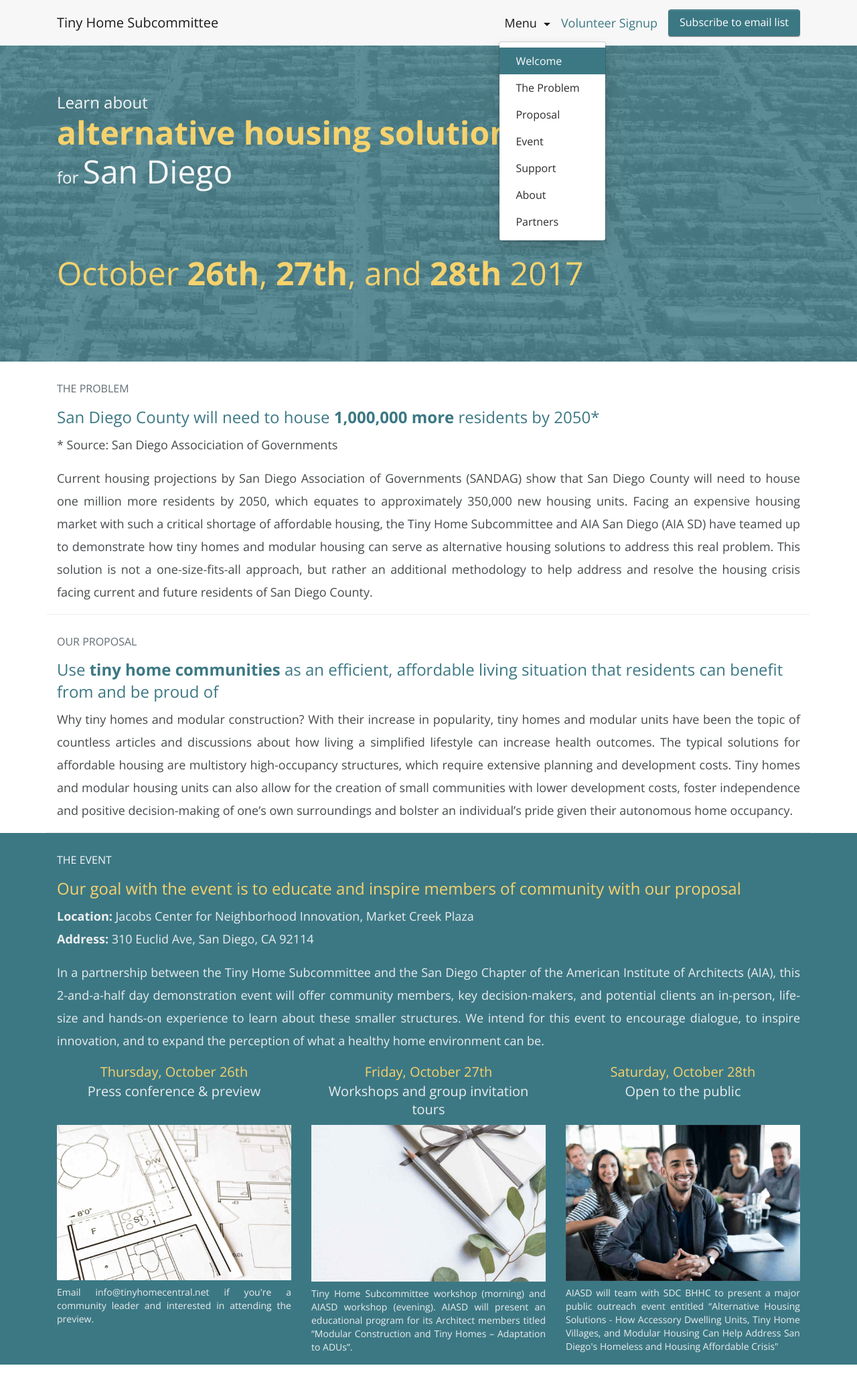
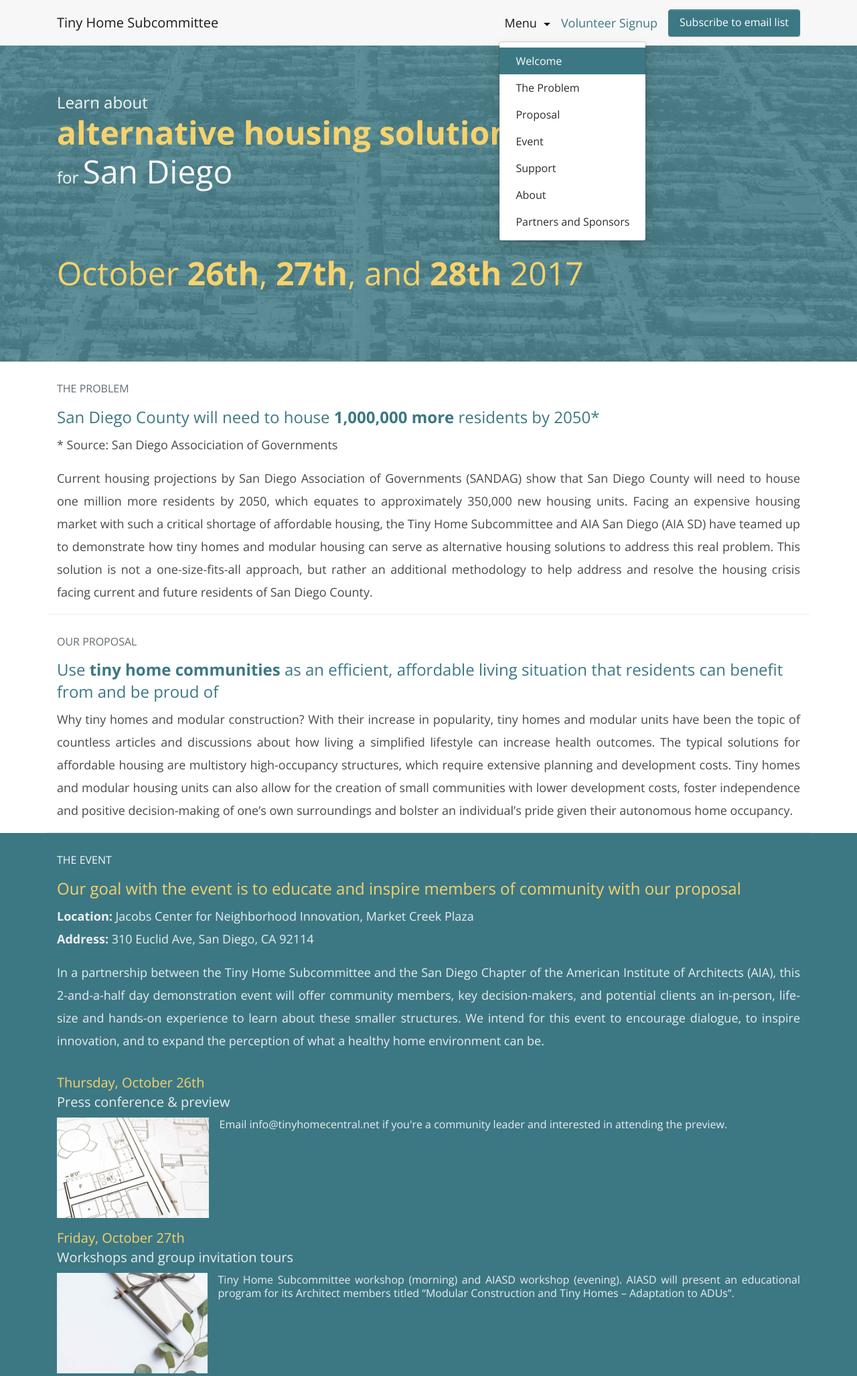
Before and after one commit to tinyhomesubcommittee/tinyhomesubcommittee, a PHP site: page / in a window 1280 px wide, after a click on "Menu". Shown: the top 2055 px of the page at 67% size. Run offline with PHP 8.4, Linux system fonts and the light colour scheme; some libraries are stand-ins or nearby versions.

Commit message:
add sponsors and change the structure of the event section to accommodate more content

```diff
--- a/index.html
+++ b/index.html
@@ -41,7 +41,7 @@
               <a id="support-menu-item" class="dropdown-item" href="#support" onclick="handleSubMenuItemClick()">Support</a>
               <a id="about-us-menu-item" class="dropdown-item" href="#about-us" onclick="handleSubMenuItemClick()">About</a>
               <a style="display: none;" id="the-team-menu-item" class="dropdown-item" href="#the-team" onclick="handleSubMenuItemClick()">Team</a>
-              <a id="our-partners-menu-item" class="dropdown-item" href="#our-partners" onclick="handleSubMenuItemClick()">Partners</a>
+              <a id="our-partners-menu-item" class="dropdown-item" href="#our-partners" onclick="handleSubMenuItemClick()">Partners and Sponsors</a>
             </div>
           </li>
           <li class="nav-item">
@@ -113,7 +113,7 @@
       </div>
     </div>
   </div>
-  <div id="the-event-link" class="section section-blue">
+  <div id="the-event-link" class="section section-blue pb-4">
     <div class="container">
       <div class="row">
         <div class="col-12">
@@ -139,18 +139,21 @@
         </div>
       </div>
       <div class="row">
-        <div class="col-md-4 event-day">
+        <div class="col-12 event-day">
           <h3>Thursday, October 26th</h3>
           <h3 class="subtitle">Press conference &amp; preview</h3>
+          <div class="event-content">
             <img src="images/event/pexels-photo-271667_1024.jpeg" />
             <p>
               Email info@tinyhomecentral.net if you're a community leader and
               interested in attending the preview.
             </p>
           </div>
-        <div class="col-md-4 event-day">
+        </div>
+        <div class="col-12 event-day">
           <h3>Friday, October 27th</h3>
           <h3 class="subtitle">Workshops and group invitation tours</h3>
+          <div class="event-content">
             <img src="images/event/joanna-kosinska-254405_1024.jpg" />
             <p>
               Tiny Home Subcommittee workshop (morning) and AIASD workshop (evening).
@@ -158,9 +161,11 @@
               titled “Modular Construction and Tiny Homes – Adaptation to ADUs”.
             </p>
           </div>
-        <div class="col-md-4 event-day">
+        </div>
+        <div class="col-12 event-day">
           <h3>Saturday, October 28th</h3>
           <h3 class="subtitle">Open to the public</h3>
+          <div class="event-content">
             <img src="images/event/people_1024.jpg" />
             <p>
               AIASD will team with SDC BHHC to present a major public outreach
@@ -168,6 +173,7 @@
               Dwelling Units, Tiny Home Villages, and Modular Housing Can Help
               Address San Diego's Homeless and Housing Affordable Crisis"
             </p>
+          </div>
         </div>
       </div>
     </div>
@@ -346,7 +352,24 @@
         <h2 class="section-header">Our partners</h2>
       </div>
       <div class="col-md-6 col-lg-4 partner-logo">
+        <a href="http://www.aiasandiego.org/" target="_blank">
           <img src="images/partners/AIAlogo2016-2.jpg" />
+        </a>
+      </div>
+    </div>
+    <div class="row section align-items-center">
+      <div class="col-12">
+        <h2 class="section-header">Our sponsors</h2>
+      </div>
+      <div class="col-md-6 col-lg-4 partner-logo align-middle">
+        <a href="http://housingonmerit.org/" target="_blank">
+          <img src="images/sponsors/HOM_logo_color.png" />
+        </a>
+      </div>
+      <div class="col-md-6 col-lg-4 partner-logo align-middle">
+        <a href="http://www.jacobscenter.org/" target="_blank" >
+          <img src="images/sponsors/jaobs-logo-dark2_OPT.png" />
+        </a>
       </div>
     </div>
   </div>
--- a/stylesheets/site.scss
+++ b/stylesheets/site.scss
@@ -88,29 +88,51 @@ nav .navbar-nav .nav-item > a.nav-link {
 }
 
 .event-day {
+  margin-top: 1em;
+
   h3 {
     color: $yellow;
     font-size: 20px;
     line-height: 27px;
-    text-align: center;
     margin-bottom: 0.1em;
   }
 
   h3.subtitle {
     color: $gray-lighter;
     margin-bottom: 0.5em;
-    min-height: 54px;
   }
 
   img {
     margin: 0px;
-    margin-bottom: 0.5em;
-    width: 100%;
+    max-height: 150px;
+
+    @include media-breakpoint-down(sm) {
+      align-self: center;
+      margin-bottom: 1em;
+    }
   }
 
   p {
-    font-size: 14px;
+    font-size: 16px;
     line-height: 20px;
+  }
+
+  .event-content {
+    position: relative;
+    width: 100%;
+    display: flex;
+
+    @include media-breakpoint-down(sm) {
+      flex-direction: column;
+    }
+
+    p {
+      margin-left: 1em;
+
+      @include media-breakpoint-down(sm) {
+        margin-left: 0;
+      }
+    }
   }
 }
 
@@ -190,6 +212,7 @@ nav .navbar-nav .nav-item > a.nav-link {
 
 .partner-logo {
   margin-bottom: 1em;
+
   img {
     width: 100%;
     margin: 0;
--- a/volunteer.html
+++ b/volunteer.html
@@ -41,7 +41,7 @@
               <a class="dropdown-item" href="index.html#support" onclick="respondToHashChange()">Support</a>
               <a class="dropdown-item" href="index.html#about-us" onclick="respondToHashChange()">About</a>
               <a style="display: none;"  class="dropdown-item" href="index.html#the-team" onclick="respondToHashChange()">Team</a>
-              <a class="dropdown-item" href="index.html#our-partners" onclick="respondToHashChange()">Partners</a>
+              <a class="dropdown-item" href="index.html#our-partners" onclick="respondToHashChange()">Partners and Sponsors</a>
             </div>
           </li>
           <li class="nav-item">
```
Also changed, not shown: images/sponsors/HOM_logo_color.png (added), images/sponsors/jaobs-logo-dark2_OPT.png (added), stylesheets/site.css. Lines whose indentation alone changed are shown as unchanged.
